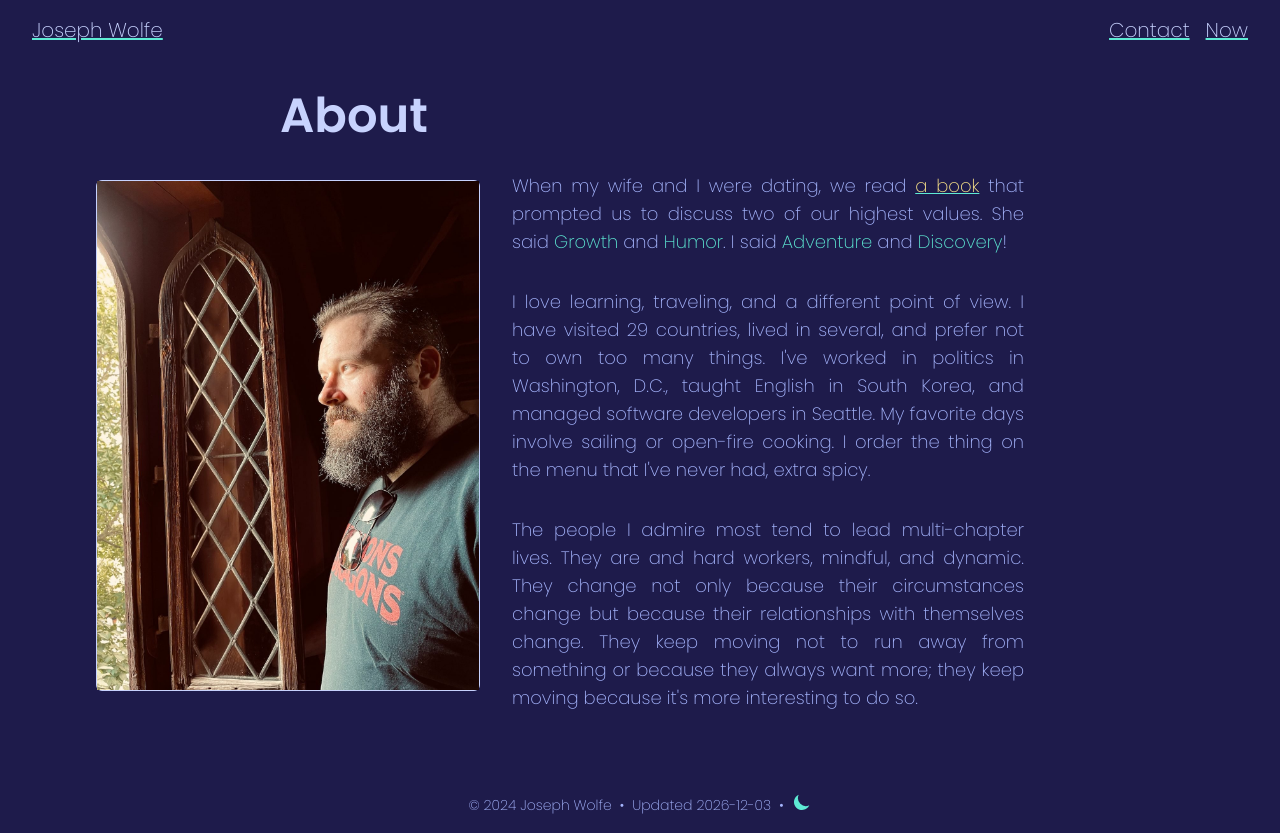
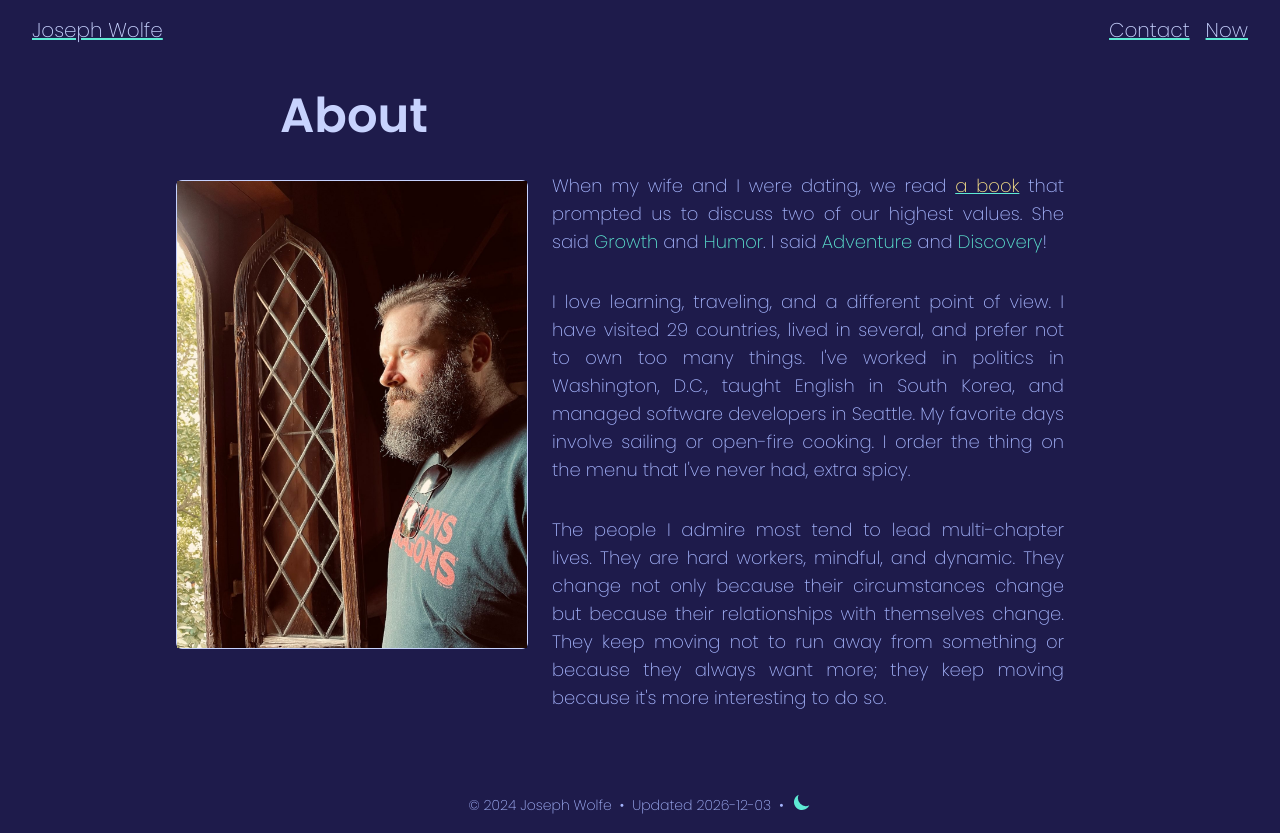
Before and after one commit to CharmedSatyr/personal-website, a Next.js app: page /about in a window 1280 px wide. Built offline with nearby package versions, Linux system fonts and the light colour scheme.

Commit message:
About page improvements

```diff
--- a/app/about/page.tsx
+++ b/app/about/page.tsx
@@ -11,7 +11,7 @@ const About = () => {
 			<h1 className="mb-8 ml-6">About</h1>
 
 			<div className="space-between flex flex-col md:flex-row">
-				<div className="mx-auto mb-6 max-w-sm rounded-md border border-primary-800 dark:border-dark-primary-200 md:my-auto md:-ml-40 md:mt-2">
+				<div className="mx-auto mb-6 max-w-sm rounded-md border border-primary-800 dark:border-dark-primary-200 md:my-auto md:mt-2 lg:-ml-20">
 					<Image
 						alt="Joseph looking out a window at Karlštejn Castle, Czech Republic."
 						src={"/static/images/joseph.webp"}
@@ -21,8 +21,8 @@ const About = () => {
 					/>
 				</div>
 
-				<div className="md:ml-6 md:max-w-lg">
-					<p className="text-justify text-lg">
+				<div className="md:ml-6 md:max-w-lg lg:-mr-10">
+					<p className="text-lg">
 						When my wife and I were dating, we read{" "}
 						<Link href="https://www.gottman.com/eight-dates/">a book</Link> that prompted us to
 						discuss two of our highest values. She said{" "}
@@ -32,7 +32,7 @@ const About = () => {
 						<span className="text-accent-600 dark:text-dark-accent-300">Discovery</span>!
 					</p>
 
-					<p className="text-justify text-lg">
+					<p className="text-lg">
 						I love learning, traveling, and a different point of view. I have visited 29 countries,
 						lived in several, and prefer not to own too many things. I've worked in politics in
 						Washington, D.C., taught English in South Korea, and managed software developers in
@@ -40,8 +40,8 @@ const About = () => {
 						menu that I've never had, extra spicy.
 					</p>
 
-					<p className="text-justify text-lg">
-						The people I admire most tend to lead multi-chapter lives. They are and hard workers,
+					<p className="text-lg">
+						The people I admire most tend to lead multi-chapter lives. They are hard workers,
 						mindful, and dynamic. They change not only because their circumstances change but
 						because their relationships with themselves change. They keep moving not to run away
 						from something or because they always want more; they keep moving because it's more
```
